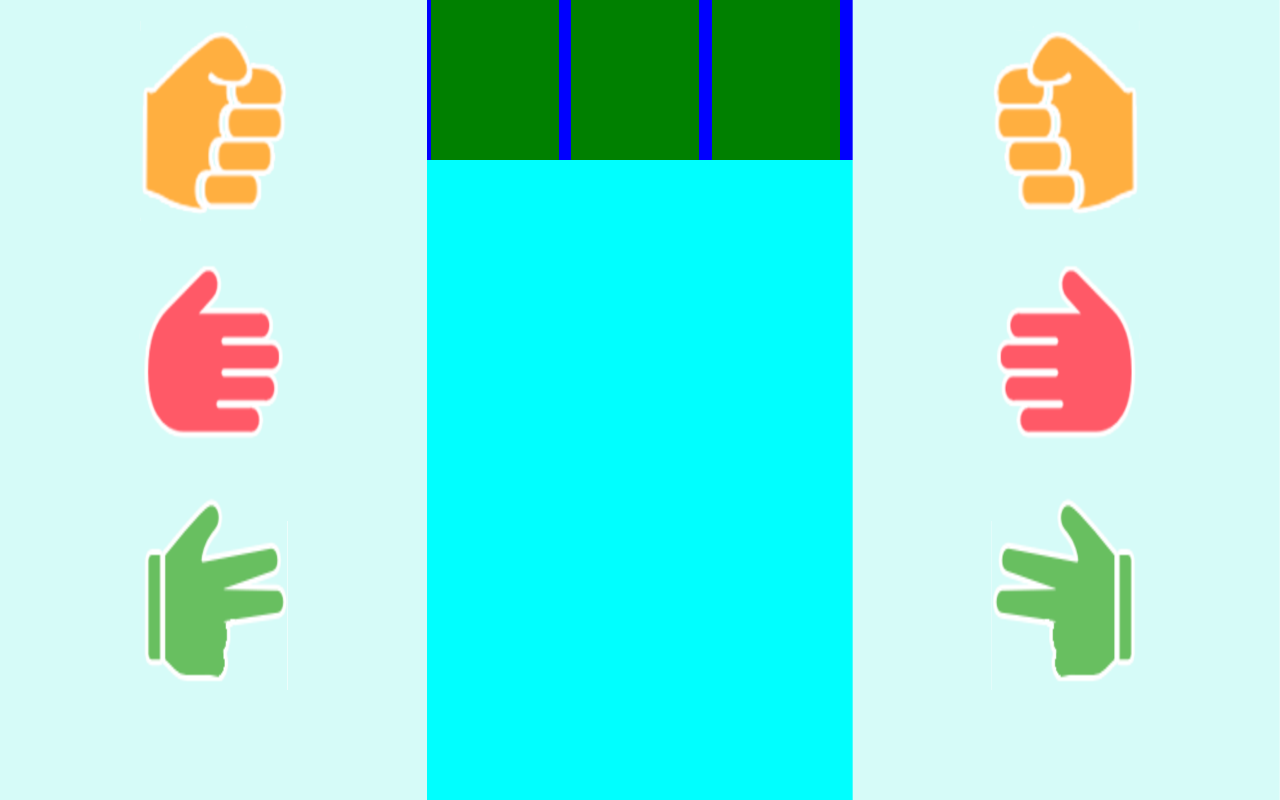
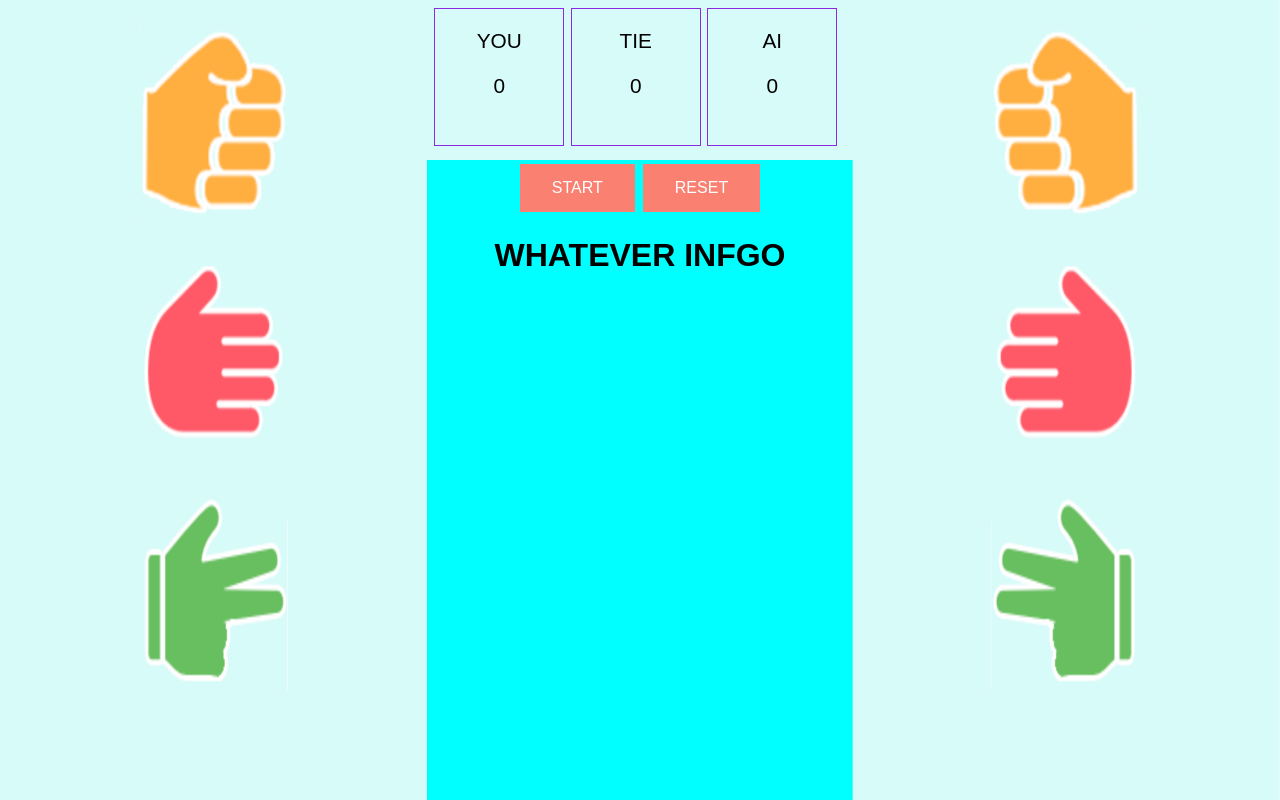
Before and after one commit to furkanarabaci/Janken, a website: page index.html in a window 1280 px wide. Drawn offline with Linux system fonts and the light colour scheme.

Commit message:
design adjustments

```diff
--- a/css/main.css
+++ b/css/main.css
@@ -1,3 +1,6 @@
+h1{
+    font-family: Arial, Helvetica, sans-serif;
+}
 img{
     width: 35%;
     height: 25%;
@@ -7,6 +10,19 @@ img{
     margin-top: 5%;
     margin-bottom: 8%;
     /* outline: 2px solid black; */
+}
+button {
+    background-color: salmon;
+    border: none;
+    color: white;
+    padding: 15px 32px;
+    text-align: center;
+    text-decoration: none;
+    display: inline-block;
+    font-family: Arial, Helvetica, sans-serif;
+    font-size: 16px;
+    margin: 4px 2px;
+    cursor: pointer;
 }
 .flip-horizontal {
     -moz-transform: scaleX(-1);
@@ -33,19 +49,23 @@ img{
     height: 100%;
 }
 .scoreframe{
-    background-color: blue;
     width: 100%;
     height: 20%;
+    display: flex;
 }
 .gamecontrols{
     width: 100%;
     height: 80%;
     background-color: aqua;
+    text-align: center;
 }
 .scorenumber{
-    background-color: green;
-    margin: 0 1%;
+    font-family:Arial, Helvetica, sans-serif;
+    font-size: 1.3em;
+    text-align: center;
+    outline: 1px solid blueviolet;
+    margin-left: 2%;
+    margin-top : 2%;
     width: 30%;
-    height: 100%;
-    display: inline-block;
+    height: 85%;
 }
--- a/index.html
+++ b/index.html
@@ -15,11 +15,24 @@
             </div>
             <div class="frame">
                 <div class="scoreframe">
-                    <div class="scorenumber"></div>
-                    <div class="scorenumber"></div>
-                    <div class="scorenumber"></div>
+                    <div class="scorenumber">
+                        <p>YOU</p>
+                        <P>0</P>
+                    </div>
+                    <div class="scorenumber">
+                        <P>TIE</P>
+                        <P>0</P>
+                    </div>
+                    <div class="scorenumber">
+                        <P>AI</P>
+                        <P>0</P>
+                    </div>
                 </div>
-                <div class="gamecontrols"></div>
+                <div class="gamecontrols">
+                    <button>START</button>
+                    <button>RESET</button>
+                    <h1>WHATEVER INFGO</h1>
+                </div>
             </div>
             <div class="frame flip-horizontal">
                 <img src="stripes/rock.png" alt="rock"></img>
```
